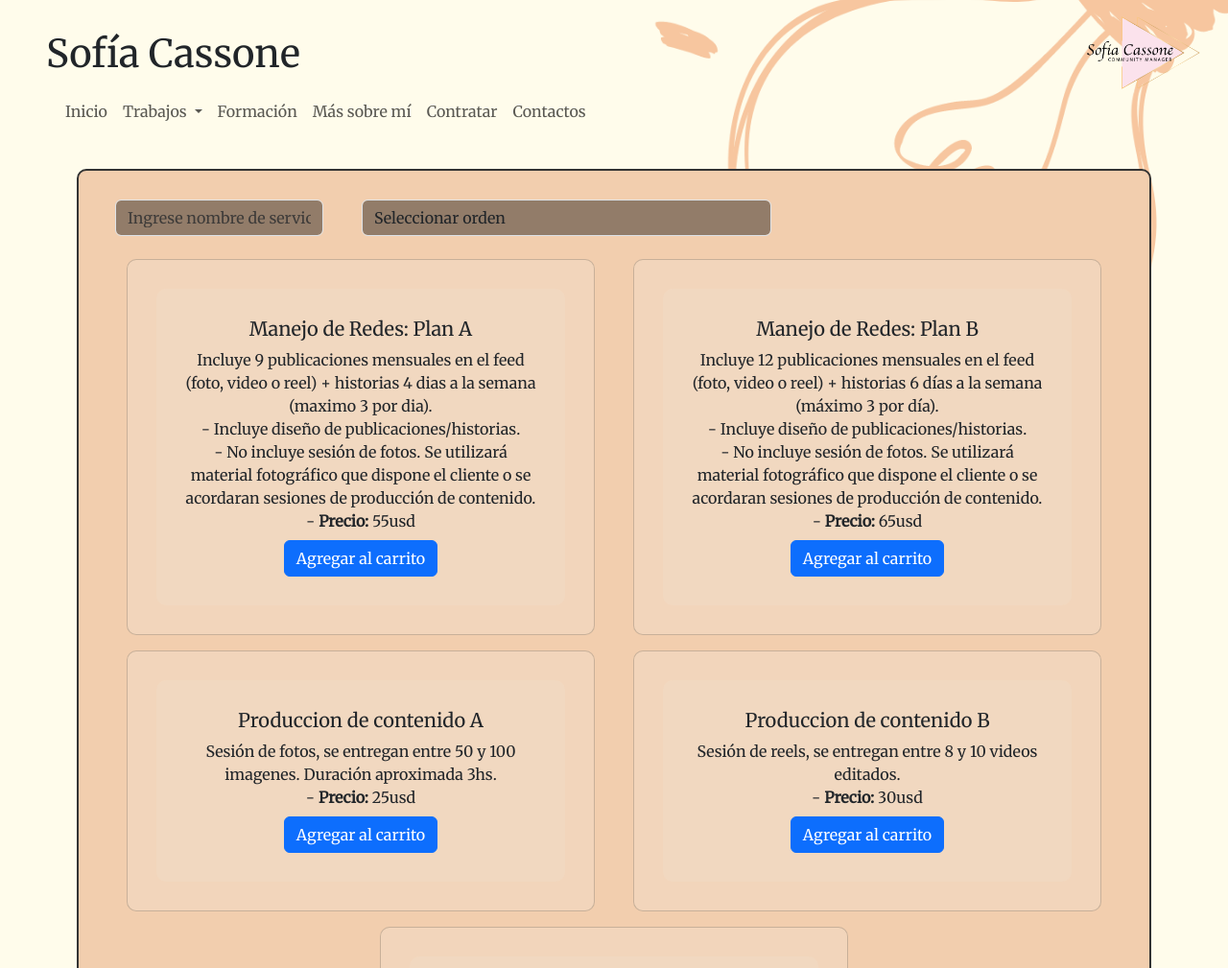
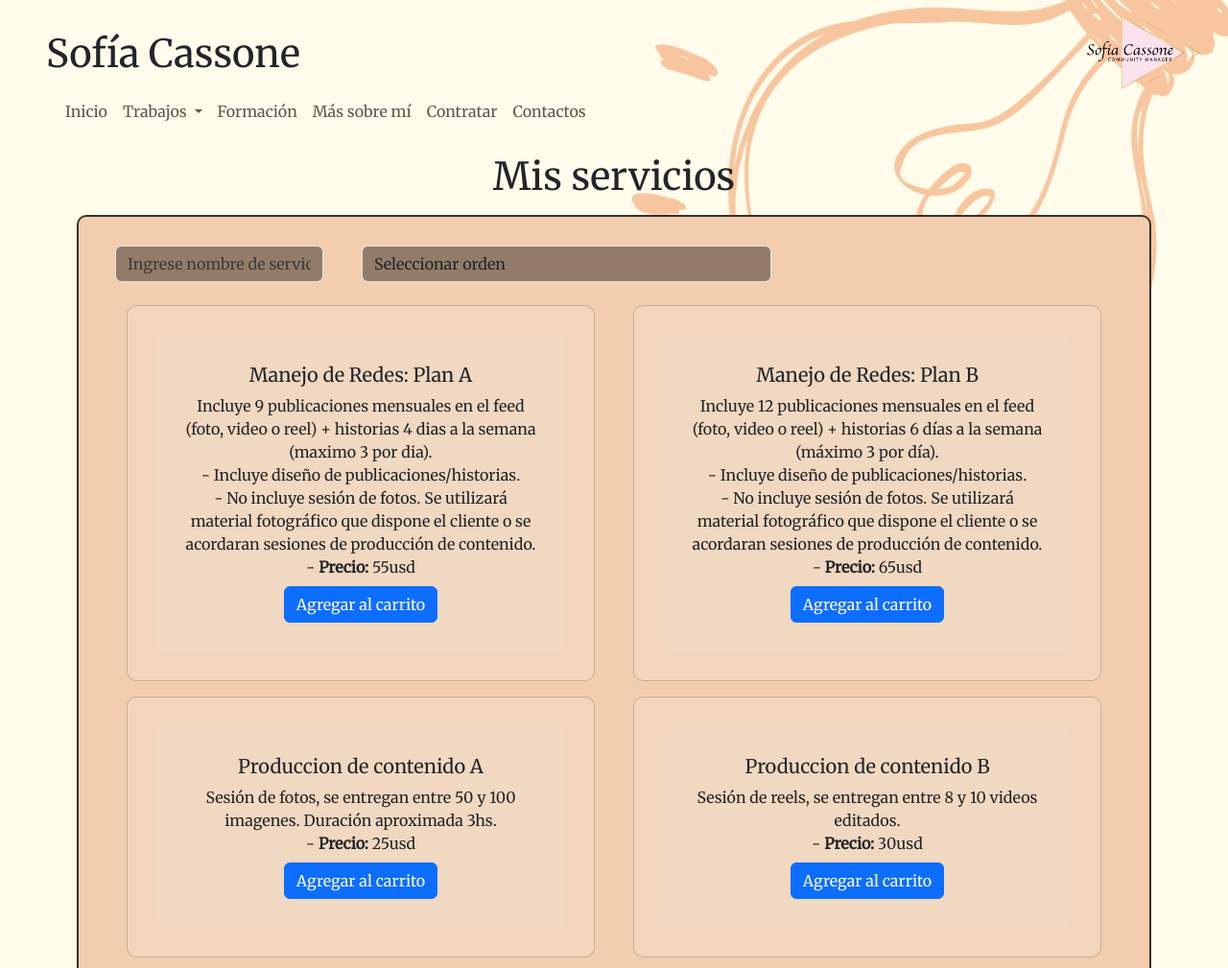
Before and after one commit to marcosfide/PreEntrega3-Fidelibus, a plain HTML site: page secciones/contratar.html in a window 1280 px wide. Shown: the top 1009 px of the page at 96% size. Drawn offline with nearby package versions, Linux system fonts and the light colour scheme.

Commit message:
agregando titulo a seccion contratar

```diff
--- a/scss/secciones/_contratar.scss
+++ b/scss/secciones/_contratar.scss
@@ -2,6 +2,7 @@
 
     max-width: 70rem;
     margin: auto;
+    text-align: center;
 
     .contratar-servicios{
         margin: auto;
--- a/secciones/contratar.html
+++ b/secciones/contratar.html
@@ -53,6 +53,7 @@
     </header>
 
     <div class="contratar">
+        <h1 class="titulo-seccion">Mis servicios</h1>
         <div class="contratar-servicios my-3">
             <div class="row inputs">
                 <div class="col-12 col-sm-6 mx-2 input-buscador">
```
Also changed, not shown: css/style.css.
